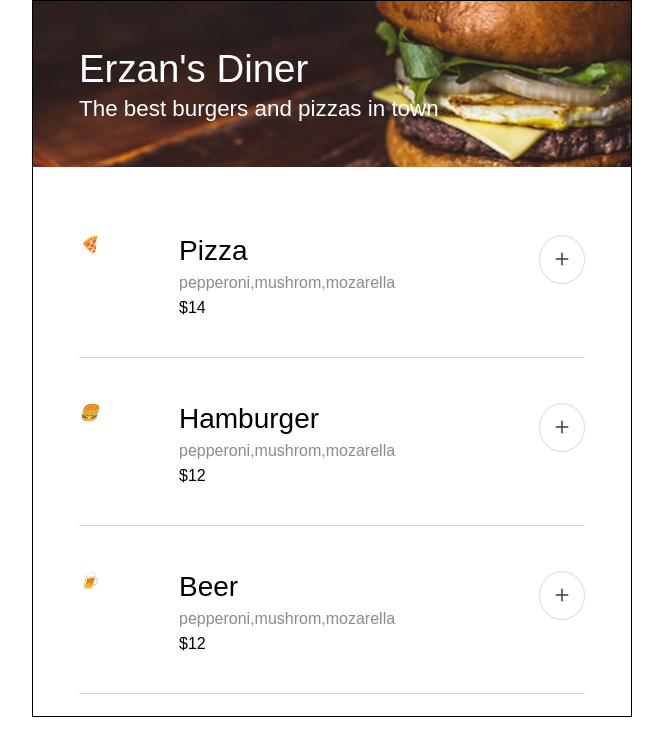
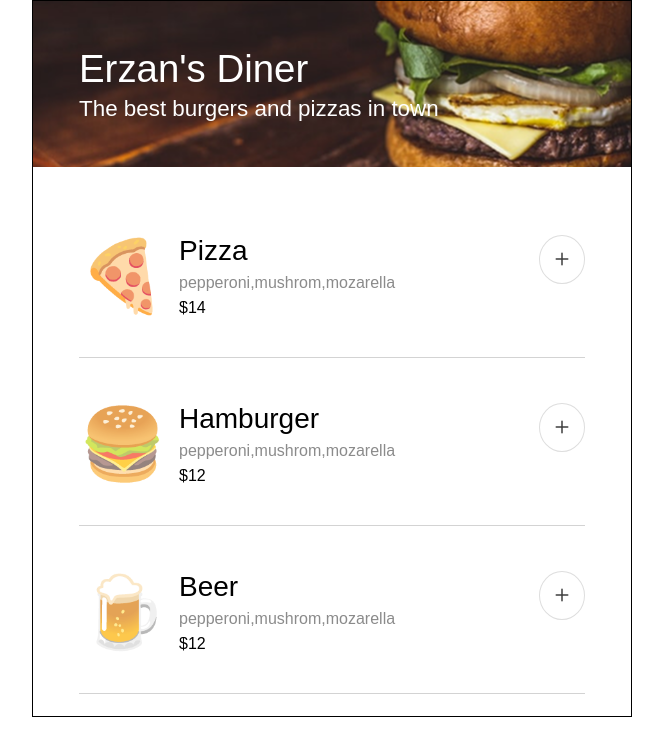
Before and after one commit to erzanthedev/mobile-ordering-app, a website with bundled scripts: page index.html in a window 1280 px wide. Shown: the whole page, without its empty margins (308-971 px from the left). Built offline with nearby package versions, Linux system fonts and the light colour scheme; a web font is replaced by a local one.

Commit message:
small refactors to styling

```diff
--- a/index.css
+++ b/index.css
@@ -57,7 +57,8 @@ header {
 
 .meal-emoji {
   width: 70px;
-  height: 79px;
+  font-size: 70px;
+  opacity: 0.72;
 }
 
 .meal-title {
@@ -81,6 +82,10 @@ header {
   cursor: pointer;
 }
 
+.add-meal-btn:hover {
+  filter: brightness(90%);
+}
+
 .add-meal-btn:active {
   transform: translateY(1.5px);
 }
--- a/index.js
+++ b/index.js
@@ -8,7 +8,7 @@ const getMealsHtml = () => {
       return `
       <div class="meal">
         <div class="meal-content">
-          <i class="meal-emoji">${meal.emoji}</i>
+          <span class="meal-emoji">${meal.emoji}</span>
           <div class="meal-info">
             <h2 class="meal-title">${meal.name}</h2>
             <p class="meal-ingredients">pepperoni,mushrom,mozarella</p>
```
